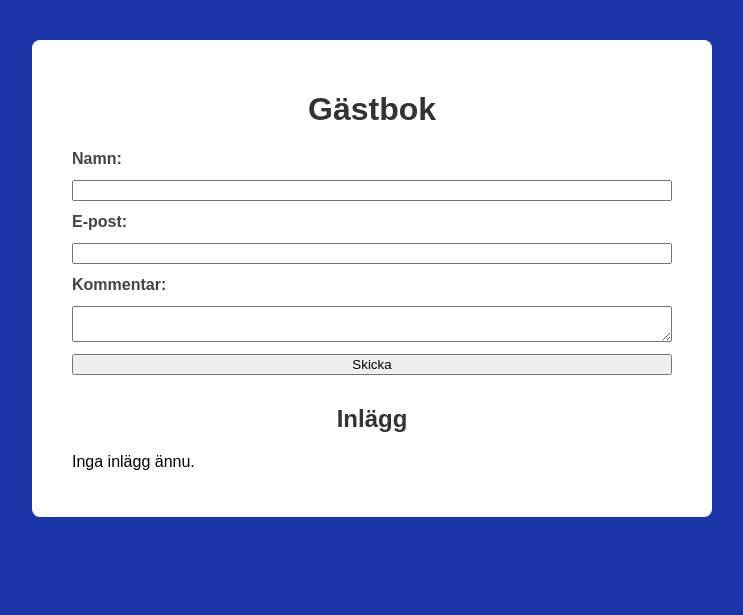
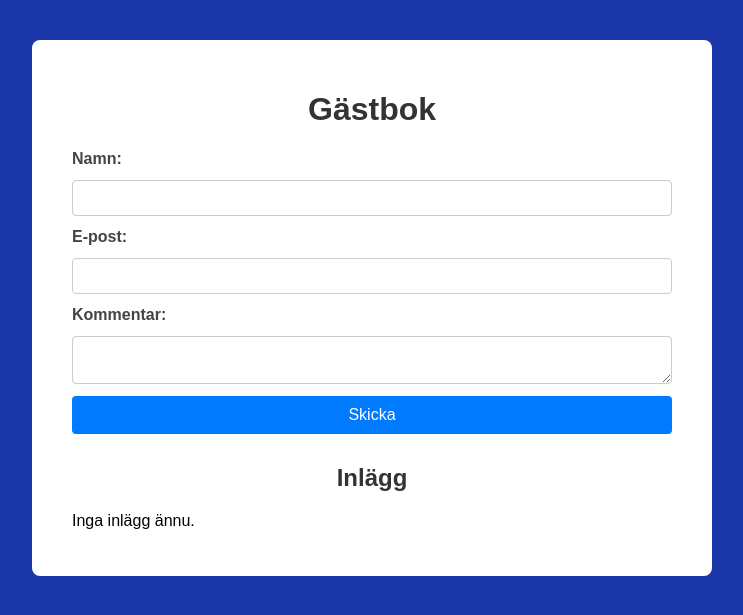
Before and after one commit to WilliamJoshammar/g-stbok-webbprog, a Flask app: page / in a window 1280 px wide. Shown: the top 615 px of the page, without its empty margins (268-1011 px from the left). Run offline with Flask 3, Linux system fonts and the light colour scheme.

Commit message:
Update style.css

```diff
--- a/gästbok webbprog/static/style.css
+++ b/gästbok webbprog/static/style.css
@@ -29,3 +29,24 @@ h1, h2 {
 	font-weight: bold;
 	color: #444;
 }
+
+.guestbook-form input,
+.guestbook-form textarea {
+	padding: 8px;
+	border: 1px solid #ccc;
+	border-radius: 4px;
+	font-size: 1em;
+}
+
+.guestbook-form button {
+	background: #007bff;
+	color: #fff;
+	border: none;
+	padding: 10px;
+	border-radius: 4px;
+	font-size: 1em;
+	cursor: pointer;
+}
+.guestbook-form button:hover {
+	background: #0056b3;
+}
```
